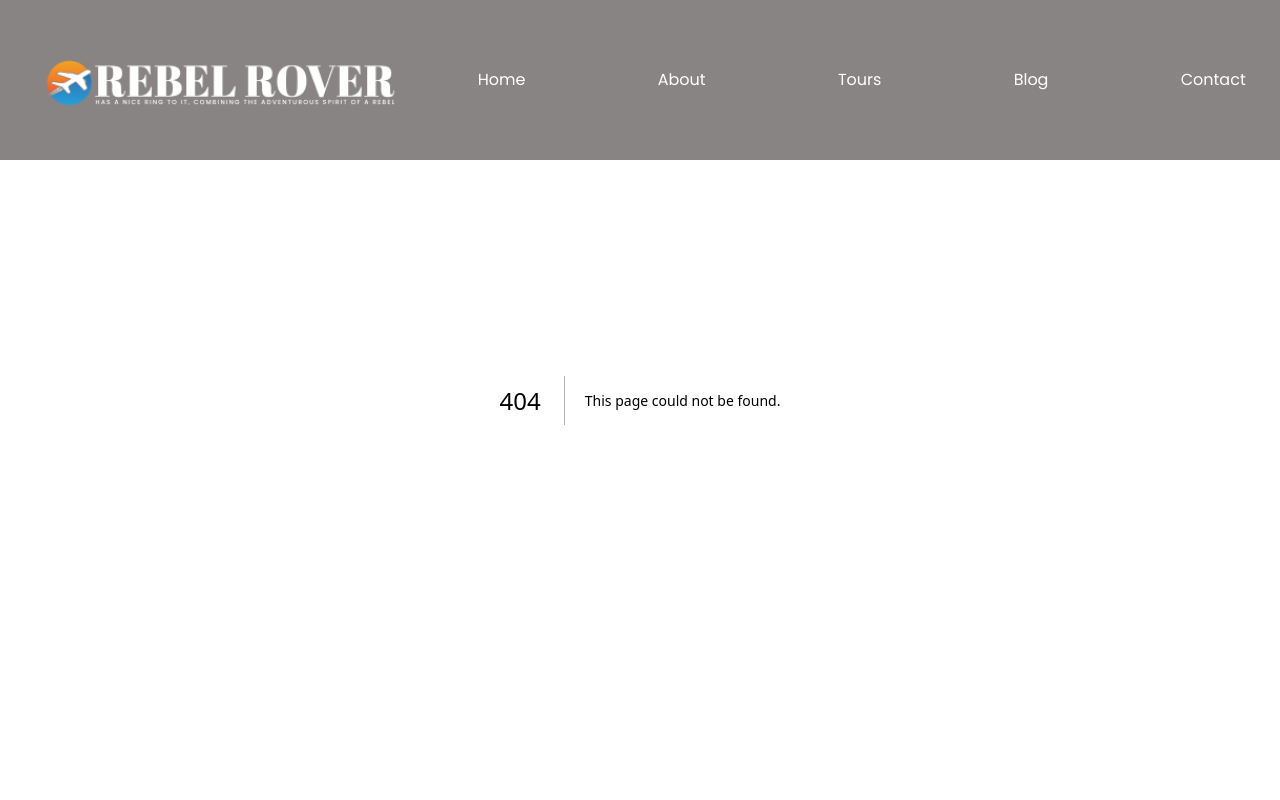
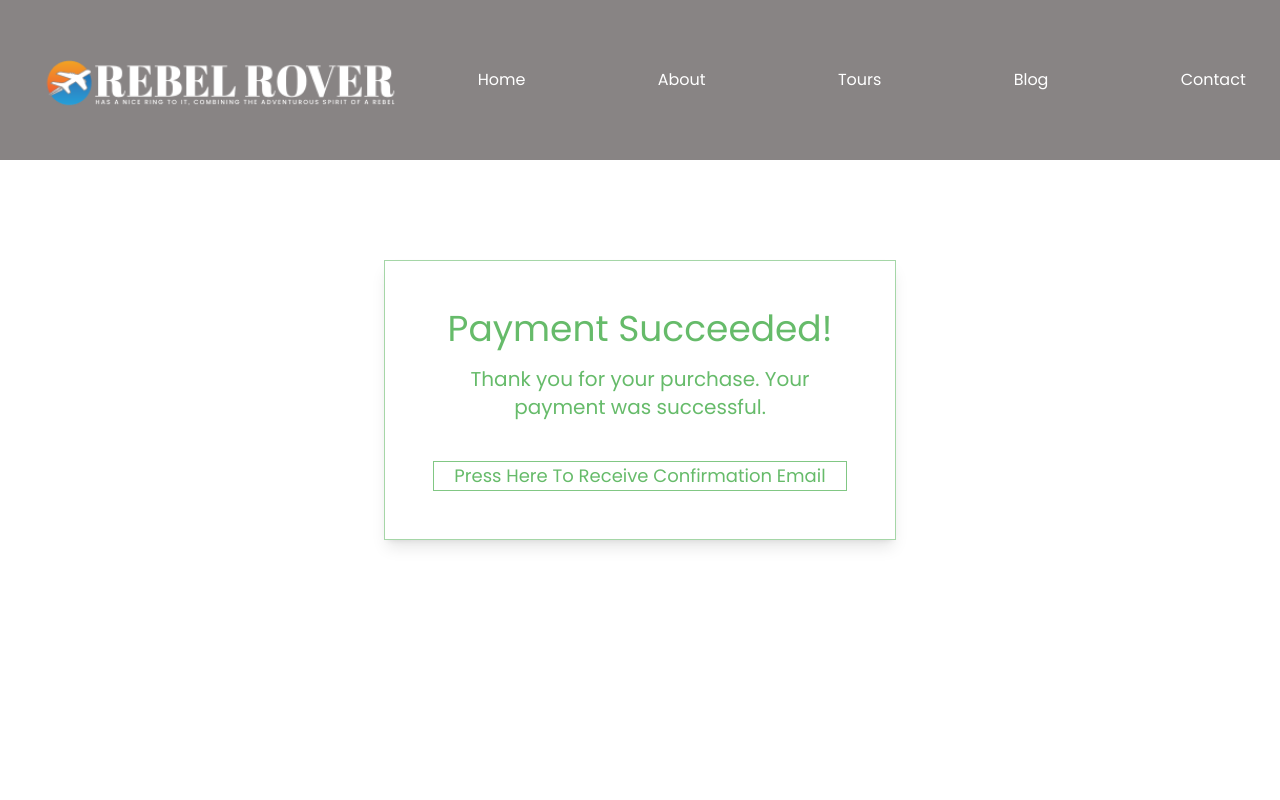
Before and after one commit to mahmoud2391997/travelling, a Next.js app: page /paymentsuccess in a window 1280 px wide. Before the commit this address had no page. Shown: the top 800 px of the page. Built offline with nearby package versions, Linux system fonts and the light colour scheme.

Commit message:
finished

```diff
--- a/components/singleHotel.tsx
+++ b/components/singleHotel.tsx
@@ -9,15 +9,21 @@ interface hotelProp {
   };
   individuals: number;
   days: number;
+  destination: string;
 }
-const SingleHotel: React.FC<hotelProp> = ({ hotel, individuals, days }) => {
+const SingleHotel: React.FC<hotelProp> = ({
+  hotel,
+  individuals,
+  days,
+  destination,
+}) => {
   return (
-    <div className="w-full flex my-5">
+    <div className="w-full  md:flex flex-col md:flex-row my-5">
       <Image width={300} height={300} src={hotel.image} alt="" />
-      <div className="w-[70%] flex justify-between items-end flex-col p-3">
+      <div className="md:w-[70%] w-[300px] flex  justify-between items-end flex-col p-3">
         <div className=" w-full flex justify-between">
           <span>Hotel: {hotel.name}</span>{" "}
-          <div className="flex">
+          <div className="flex border border-blue-600 rounded">
             <span>
               {hotel.rating * 2 > 9
                 ? "Excellent"
@@ -25,7 +31,7 @@ const SingleHotel: React.FC<hotelProp> = ({ hotel, individuals, days }) => {
                 ? "Very Good"
                 : "Good"}
             </span>{" "}
-            <div className="w-7 h-5 bg-blue-600 rounded flex justify-center items-center ml-3 text-white">
+            <div className="w-7 max-h-4 bg-blue-600 rounded flex justify-center items-center ml-3 my-auto text-white">
               {hotel.rating * 2}
             </div>
           </div>
@@ -37,7 +43,7 @@ const SingleHotel: React.FC<hotelProp> = ({ hotel, individuals, days }) => {
           <span>{hotel.price * individuals * days}$</span>
         </div>
         <Link
-          href={`/checkout?hotel=${hotel.name}&price=${hotel.price}&individuals=${individuals}&days=${days}`}
+          href={`/checkout?location=${destination}&hotel=${hotel.name}&price=${hotel.price}&individuals=${individuals}&days=${days}`}
         >
           <button className="bg-blue-600 h-10 w-40 rounded text-white">
             Register
--- a/package.json
+++ b/package.json
@@ -9,6 +9,7 @@
     "lint": "next lint"
   },
   "dependencies": {
+    "@material-tailwind/react": "^2.1.10",
     "axios": "^1.7.7",
     "next": "14.2.11",
     "react": "^18",
--- a/pages/Checkout/index.tsx
+++ b/pages/Checkout/index.tsx
@@ -1,23 +1,31 @@
 import axios from "axios";
 import { useRouter } from "next/router";
+import { useState } from "react";
 
 export default function Checkout() {
   const router = useRouter();
   const { query } = router;
   const hotel = query.hotel;
+  const location = query.location;
   const price = query.price;
   const individuals = query.individuals;
   const days = query.days;
-  console.log(hotel);
-  console.log(price);
-  console.log(individuals);
-  console.log(days);
+  const [name, setName] = useState("");
+  const [email, setEmail] = useState("");
+  const [phone, setPhone] = useState("");
   function getTotal(price: number, days: number, individuals: number) {
     return price * days * individuals;
   }
   function stripePayment() {
     axios
       .post(`https://silly-funny-lint.glitch.me/api/create-checkout-session`, {
+        clientName: name,
+        clientEmail: email,
+        clientPhone: phone,
+        location: location,
+        days: days,
+        individuals: individuals,
+        hotel: hotel,
         stay: `${days} day for ${individuals} person in ${hotel} `,
         total: getTotal(
           price ? +price : 0,
@@ -32,15 +40,25 @@ export default function Checkout() {
       });
   }
   return (
-    <div className="pt-36">
+    <form
+      className="pt-36"
+      onSubmit={(e) => {
+        e.preventDefault();
+        stripePayment();
+      }}
+    >
       <h2 className="m-auto my-10 racking-wider text-3xl font-thin w-[35%] text-start">
         BILLING DETAILS
       </h2>
-      <div className=" h-[90vh]  m-auto w-[35%]">
+      <div className=" h-[90vh]  m-auto lg:w-[35%] w-[90%]">
         <div className="h-[30%] justify-between flex flex-col">
           <div className="flex flex-col ">
             <label htmlFor="">Full Name</label>
             <input
+              value={name}
+              onChange={(e) => {
+                setName(e.target.value);
+              }}
               className="border-b-2 border-slate-500"
               type="text"
               required
@@ -50,6 +68,10 @@ export default function Checkout() {
           <div className="flex flex-col ">
             <label htmlFor="">Email</label>
             <input
+              value={email}
+              onChange={(e) => {
+                setEmail(e.target.value);
+              }}
               className="border-b-2 border-slate-500"
               type="text"
               required
@@ -58,6 +80,10 @@ export default function Checkout() {
           <div className="flex flex-col ">
             <label htmlFor="">Phone</label>
             <input
+              value={phone}
+              onChange={(e) => {
+                setPhone(e.target.value);
+              }}
               className="border-b-2 border-slate-500"
               type="text"
               required
@@ -104,13 +130,11 @@ export default function Checkout() {
         <button
           className="button home  border-[#120B0B] border-2 w-52 h-12 text-black mt-10 mb-20 m-auto"
           id="home"
-          onClick={() => {
-            stripePayment();
-          }}
+          type="submit"
         >
           BOOK AND PAY WITH STRIPE
         </button>
       </div>
-    </div>
+    </form>
   );
 }
--- /dev/null
+++ b/pages/paymentsuccess/index.tsx
@@ -0,0 +1,60 @@
+import React, { useEffect } from "react";
+
+import Link from "next/link";
+import { useRouter } from "next/router";
+import axios from "axios";
+
+export default function PaymentSuccess() {
+  const router = useRouter();
+  const { query } = router;
+  const location = query.location;
+  const hotel = query.hotel;
+  const price = query.total;
+  const individuals = query.individuals;
+  const days = query.days;
+  const clientName = query.name;
+  const clientEmail = query.email;
+  const clientPhone = query.phone;
+  function sendTicketandBookStay() {
+    axios
+      .post(`https://silly-funny-lint.glitch.me/api/stay`, {
+        location: location,
+        hotel: hotel,
+        price: price,
+        individuals: individuals,
+        days: days,
+        clientName: clientName,
+        clientEmail: clientEmail,
+        clientNumber: clientPhone,
+      })
+      .then((Response) => {
+        console.log(Response.data);
+      })
+      .catch((error) => {
+        console.error(error);
+      });
+  }
+
+  return (
+    <div className="flex items-center justify-center min-h-screen p-4 z-40">
+      <div className="bg-white border border-green-200 shadow-lg p-12 w-full max-w-lg h-auto">
+        <h1 className="mb-4 text-green-400 text-center text-4xl font-eb-garamond">
+          Payment Succeeded!
+        </h1>
+        <p className="mb-6 text-xl text-green-400 text-center font-eb-garamond">
+          Thank you for your purchase. Your payment was successful.
+        </p>
+        <Link href={"/"}>
+          <button
+            onClick={() => {
+              sendTicketandBookStay();
+            }}
+            className="mt-4 w-full text-green-400 font-eb-garamond text-lg border border-green-300"
+          >
+            Press Here To Receive Confirmation Email
+          </button>
+        </Link>
+      </div>
+    </div>
+  );
+}
--- a/pages/tours/[countryId].tsx
+++ b/pages/tours/[countryId].tsx
@@ -62,9 +62,14 @@ const SingleTour: React.FC<destinationProp> = ({ data, data2 }) => {
         </div>
       </div>
       <section>
-        <div className="m-auto w-[50%] h-auto">
+        <div className="m-auto xl:w-[60%] md:w-full w-[300px] h-auto">
           {data2.map((hotel) => (
-            <SingleHotel hotel={hotel} individuals={individual} days={day} />
+            <SingleHotel
+              hotel={hotel}
+              individuals={individual}
+              days={day}
+              destination={data.destination}
+            />
           ))}
         </div>
       </section>
--- a/tailwind.config.ts
+++ b/tailwind.config.ts
@@ -1,19 +1,13 @@
-import type { Config } from "tailwindcss";
+const withMT = require("@material-tailwind/react/utils/withMT");
 
-const config: Config = {
+module.exports = withMT({
   content: [
     "./pages/**/*.{js,ts,jsx,tsx,mdx}",
     "./components/**/*.{js,ts,jsx,tsx,mdx}",
     "./app/**/*.{js,ts,jsx,tsx,mdx}",
   ],
   theme: {
-    extend: {
-      colors: {
-        background: "var(--background)",
-        foreground: "var(--foreground)",
-      },
-    },
+    extend: {},
   },
   plugins: [],
-};
-export default config;
+});
```
Also changed, not shown: 1 other file (tests, documents, lock files or other folders).
